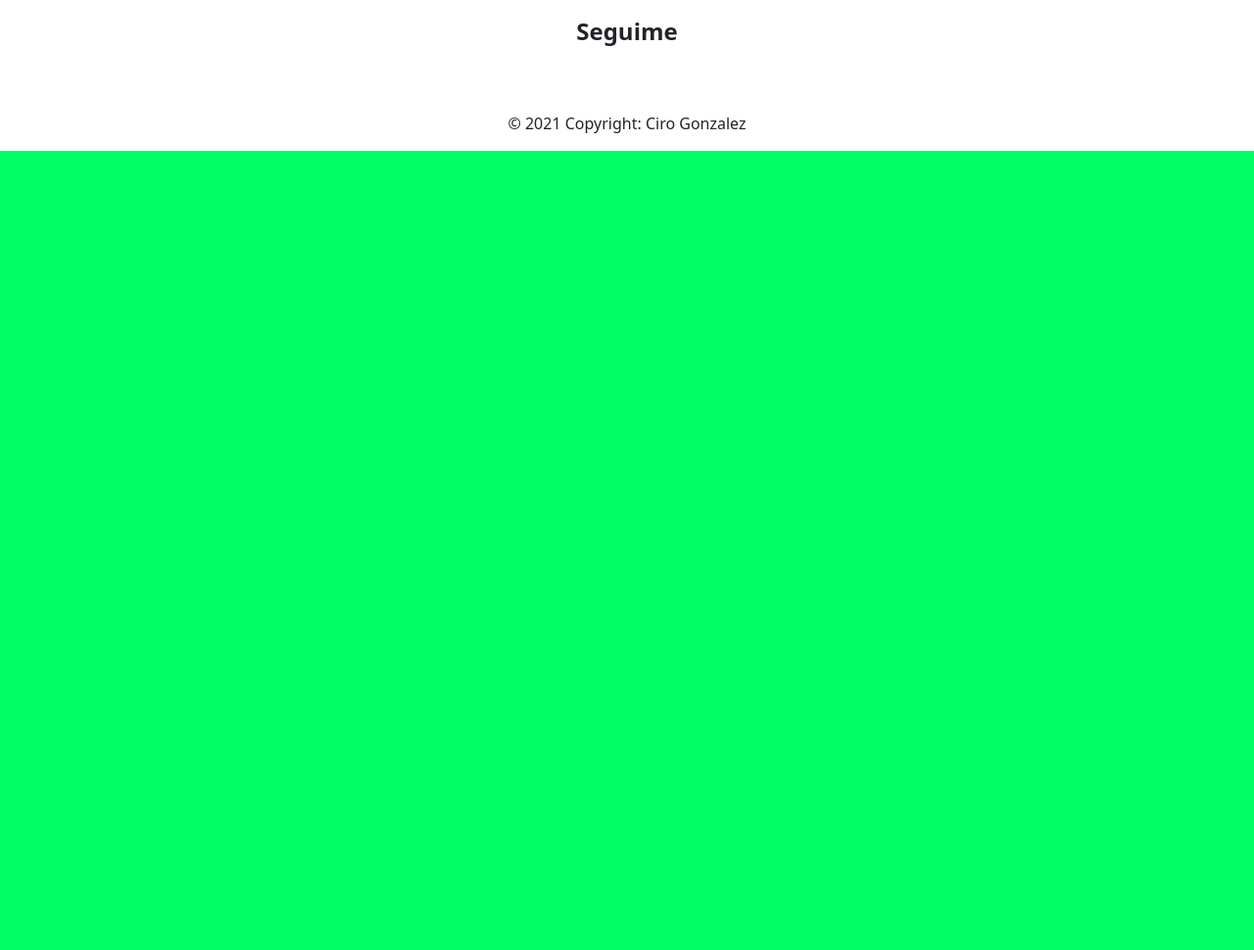
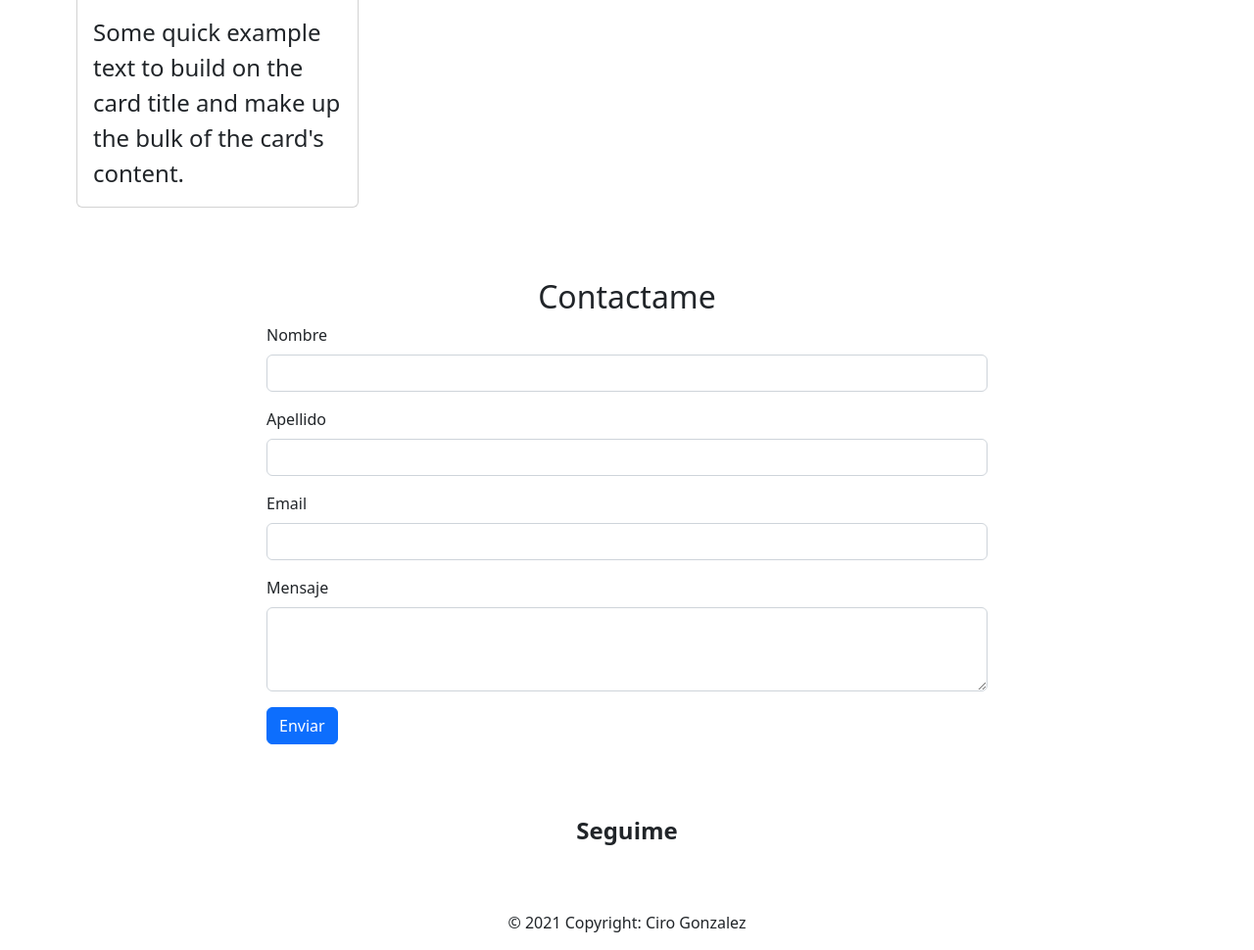
Before and after one commit to OtroAlien/Parcial2, a PHP site: page / in a window 1280 px wide. Shown: the part 1703-2673 px from the top of the page at 98% size. Before the commit the page ends 1857 px from the top, so only its background shows below. Run offline with PHP 8.4, Linux system fonts and the light colour scheme.

Commit message:
Card tendencias

```diff
--- a/css/style.css
+++ b/css/style.css
@@ -1,6 +1,17 @@
+/*.pattern{
+    position: fixed;
+    width: 100vw;
+    height: 100vh;
+    background-color: #e5e5f7;
+    opacity: 0.4;
+    background-image:  linear-gradient(30deg, #c27e90 12%, transparent 12.5%, transparent 87%, #c27e90 87.5%, #c27e90), linear-gradient(150deg, #c27e90 12%, transparent 12.5%, transparent 87%, #c27e90 87.5%, #c27e90), linear-gradient(30deg, #c27e90 12%, transparent 12.5%, transparent 87%, #c27e90 87.5%, #c27e90), linear-gradient(150deg, #c27e90 12%, transparent 12.5%, transparent 87%, #c27e90 87.5%, #c27e90), linear-gradient(60deg, #c27e9077 25%, transparent 25.5%, transparent 75%, #c27e9077 75%, #c27e9077), linear-gradient(60deg, #c27e9077 25%, transparent 25.5%, transparent 75%, #c27e9077 75%, #c27e9077);
+    background-size: 64px 112px;
+    background-position: 0 0, 0 0, 32px 56px, 32px 56px, 0 0, 32px 56px;
+}*/
+
 body{
     color: rgb(0, 0, 0);
-}
+    }
 
 nav{
     background: rgb(151, 151, 151);
@@ -10,7 +21,6 @@ nav{
 
 section{
     width: auto;
-    background-color: rgb(0, 255, 102);
     margin: 20px;
     padding: 10px;
 }
@@ -45,15 +55,3 @@ h2{
 a{
     color: #616161;
 }
-
-
-.pattern{
-    position: fixed;
-    width: 100vw;
-    height: 100vh;
-    background-color: #e5e5f7;
-    opacity: 0.4;
-    background-image:  linear-gradient(30deg, #c27e90 12%, transparent 12.5%, transparent 87%, #c27e90 87.5%, #c27e90), linear-gradient(150deg, #c27e90 12%, transparent 12.5%, transparent 87%, #c27e90 87.5%, #c27e90), linear-gradient(30deg, #c27e90 12%, transparent 12.5%, transparent 87%, #c27e90 87.5%, #c27e90), linear-gradient(150deg, #c27e90 12%, transparent 12.5%, transparent 87%, #c27e90 87.5%, #c27e90), linear-gradient(60deg, #c27e9077 25%, transparent 25.5%, transparent 75%, #c27e9077 75%, #c27e9077), linear-gradient(60deg, #c27e9077 25%, transparent 25.5%, transparent 75%, #c27e9077 75%, #c27e9077);
-    background-size: 64px 112px;
-    background-position: 0 0, 0 0, 32px 56px, 32px 56px, 0 0, 32px 56px;
-}
--- a/index.html
+++ b/index.html
@@ -78,6 +78,7 @@
                 <div class="col-12 col-xs-3 col-md-6 col-lg-5">
                     <img src="img/jorge.png" alt="img 800px nr 1" width="600" height="700" class="img-fluid">
                 </div>
+                <div>
                     <div class="col-12 col-xs-3 col-md-6 col-lg-7 p-4">
                         <p>Hola! Mi nombre es Jorge y esto es Jorge Multimedia, una empresa que fundé en 1997 para que el
                             mundo vuelva a ser un lugar mágico y divertido, bueno ya no sé que mas escribir. Viva el amor,
@@ -85,6 +86,16 @@
                             dolore maiores autem aspernatur nobis quidem, asperiores quibusdam mollitia reiciendis eum ipsum
                             officiis dolor nemo. Labore, debitis?
                         </p>
+                    </div>
+                    <div>
+                        <h2>Tendencias</h2>
+                        <div class="card" style="width: 18rem;">
+                            <img src="..." class="card-img-top" alt="...">
+                            <div class="card-body">
+                              <p class="card-text">Some quick example text to build on the card title and make up the bulk of the card's content.</p>
+                            </div>
+                          </div>
+                    </div>
                 </div>
             </div>
         </div>
```
Lines whose indentation alone changed are shown as unchanged.
